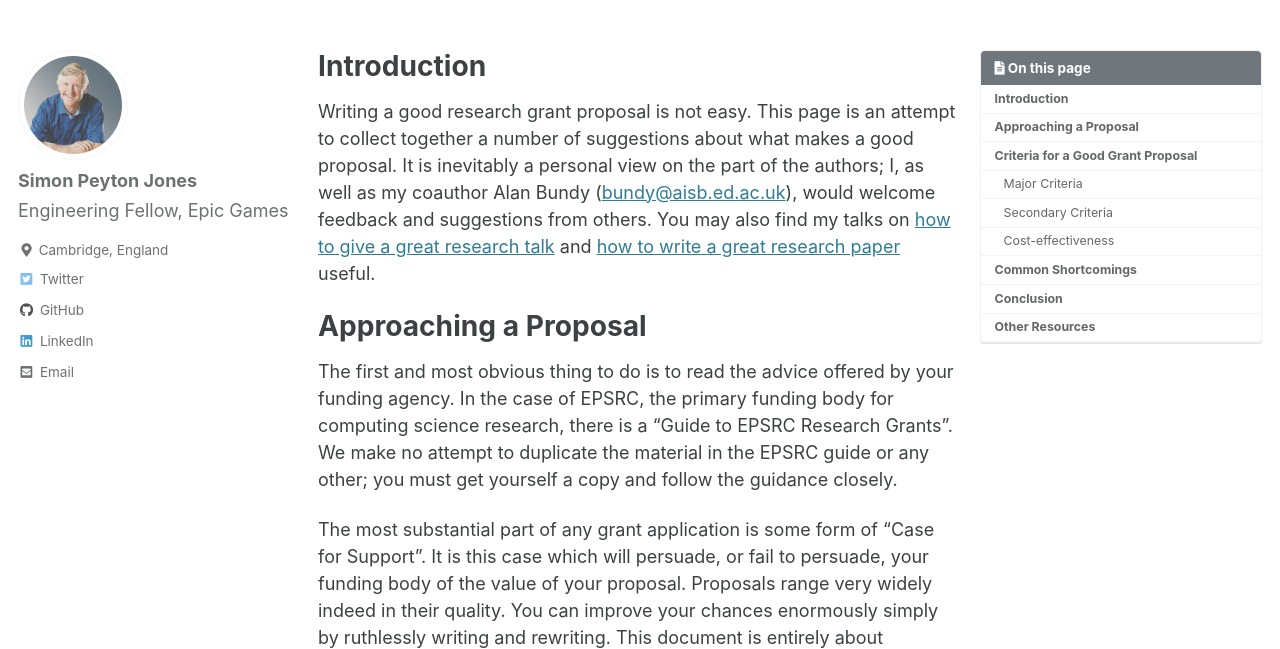
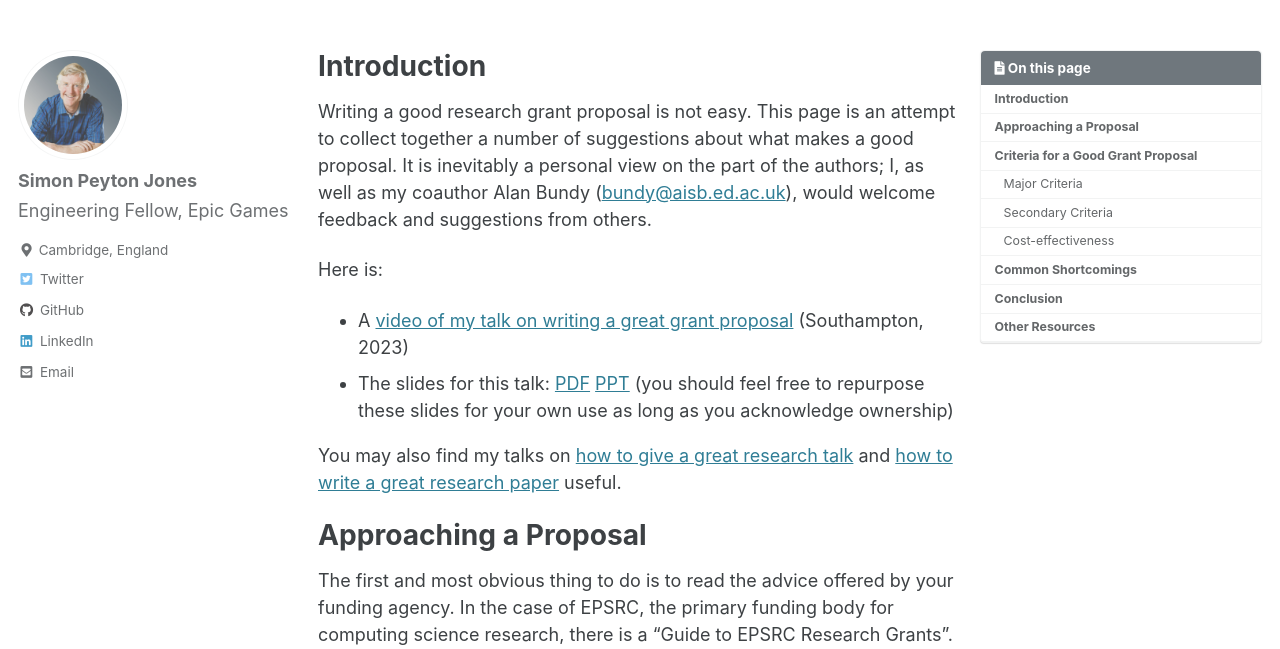
Before and after one commit to simonpj/www.peytonjones.org, a Jekyll site: the page built from _pages/great-grant-proposal.md, in a window 1280 px wide and 900 px high, cut to the strip 251-900 px from the top of the window. Built offline with Jekyll 4.4.1, drawn with Linux system fonts in a browser that asks for light colours; cached includes are drawn as plain includes.

Commit message:
Add video for writing a grant proposal

```diff
--- a/_pages/great-grant-proposal.md
+++ b/_pages/great-grant-proposal.md
@@ -12,8 +12,13 @@ header:
 # Introduction
 
 <!-- Body -->
-Writing a good research grant proposal is not easy. This page is an attempt to collect together a number of suggestions about what makes a good proposal. It is inevitably a personal view on the part of the authors; I, as well as my coauthor Alan Bundy ([bundy@aisb.ed.ac.uk](mailto:bundy@aisb.ed.ac.uk)), would welcome feedback and suggestions from others. You may also find my talks on [how to give a great research talk](../great-research-talk/) and [how to write a great research paper](../great-research-paper/) useful.
+Writing a good research grant proposal is not easy. This page is an attempt to collect together a number of suggestions about what makes a good proposal. It is inevitably a personal view on the part of the authors; I, as well as my coauthor Alan Bundy ([bundy@aisb.ed.ac.uk](mailto:bundy@aisb.ed.ac.uk)), would welcome feedback and suggestions from others.
 
+Here is:
+* A [video of my talk on writing a great grant proposal](https://www.youtube.com/watch?v=nEuK54bo6RE) (Southampton, 2023)
+* The slides for this talk: [PDF](../assets/pdfs/writing-a-proposal-mar23.pdf) [PPT](../assets/ppts/writing-a-proposal-mar23.pptx) (you should feel free to repurpose these slides for your own use as long as you acknowledge ownership)
+
+You may also find my talks on [how to give a great research talk](../great-research-talk/) and [how to write a great research paper](../great-research-paper/) useful.
 
 <!-- header -->
 # Approaching a Proposal
```
Also changed, not shown: 2 other files.
